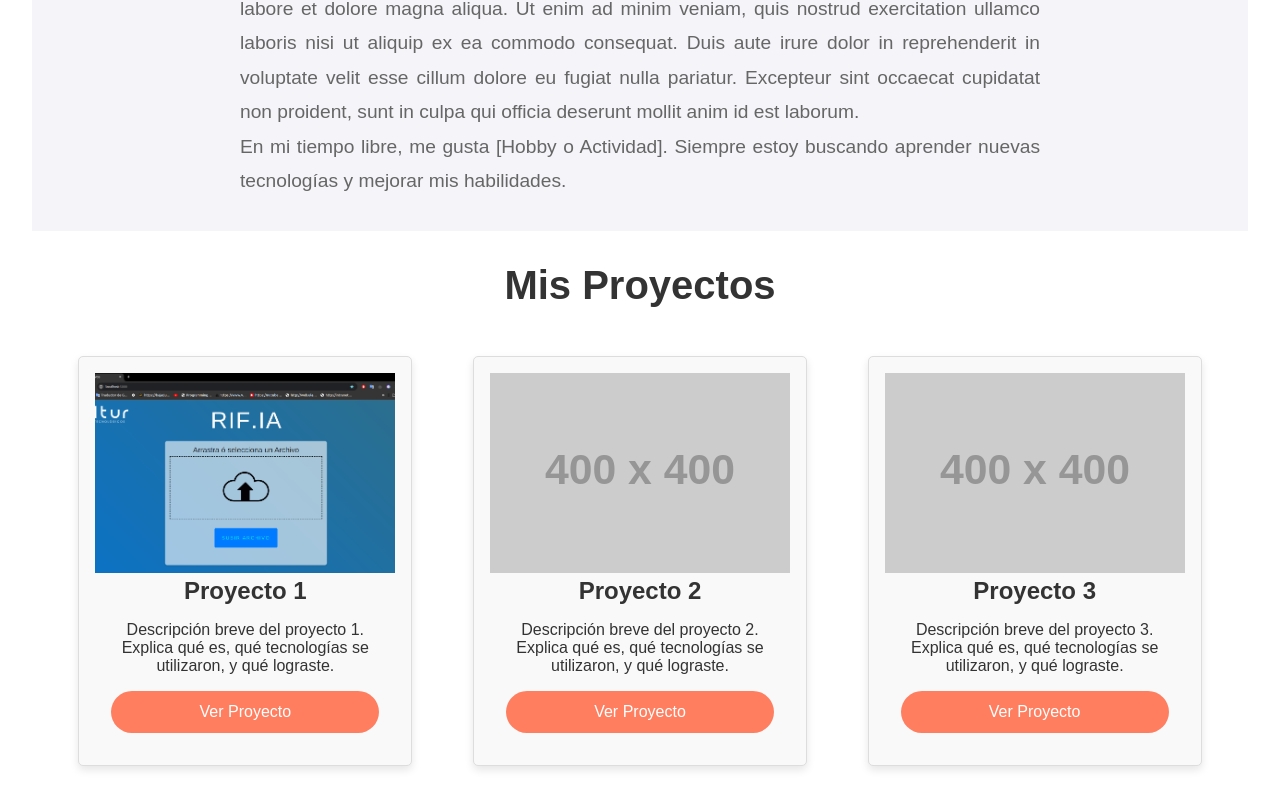
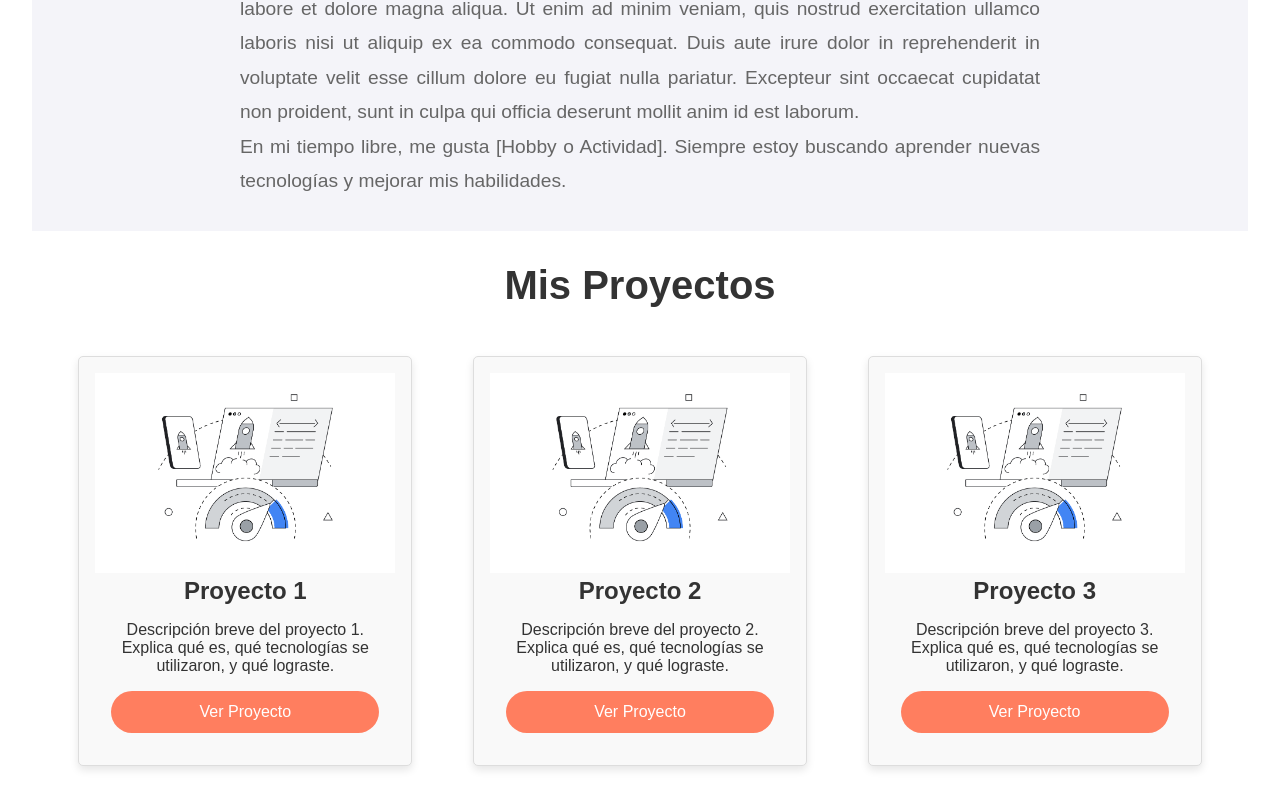
Before and after one commit to DASL0102/Mi-Portafolio, a React (Vite) app: page / in a window 1280 px wide. Shown: the part 825-1633 px from the top of the page. Built offline with nearby package versions, Linux system fonts and the light colour scheme.

Commit message:
imagen de prueba

```diff
--- a/src/components/Projects.jsx
+++ b/src/components/Projects.jsx
@@ -3,7 +3,7 @@
 import React from 'react';
 import { Link } from 'react-router-dom';
 import '../styles/Projects.css';
-import img1 from '../assets/1.png'
+import img1 from '../assets/test.png'
 
 const projects = [
   {
@@ -17,14 +17,14 @@ const projects = [
     id: '2',
     title: 'Proyecto 2',
     description: 'Descripción breve del proyecto 2. Explica qué es, qué tecnologías se utilizaron, y qué lograste.',
-    imageUrl: 'https://via.placeholder.com/400',
+    imageUrl: img1,
     link: '/project/2'
   },
   {
     id: '3',
     title: 'Proyecto 3',
     description: 'Descripción breve del proyecto 3. Explica qué es, qué tecnologías se utilizaron, y qué lograste.',
-    imageUrl: 'https://via.placeholder.com/400',
+    imageUrl: img1,
     link: '/project/3'
   }
 ];
```
Also changed, not shown: src/assets/test.png (added).
